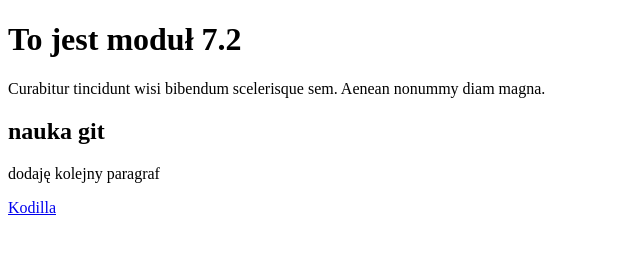
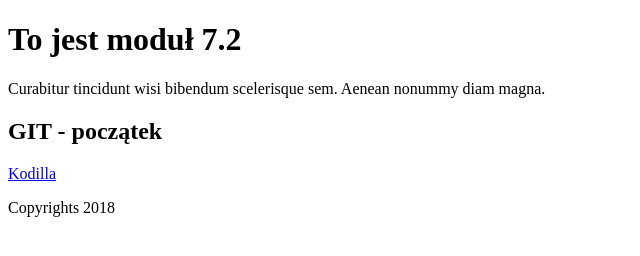
Before and after one commit to TomMikB/learning-git, a plain HTML site: page index.html in a window 1280 px wide. Shown: the whole page, without its empty margins (0-640 px from the left). Drawn offline with Linux system fonts and the light colour scheme.

Commit message:
Change h2, delete paragraph, add paragraph

```diff
--- a/index.html
+++ b/index.html
@@ -7,8 +7,8 @@
 	<body>
 		<h1>To jest moduł 7.2</h1>
 		<p>Curabitur tincidunt wisi bibendum scelerisque sem. Aenean nonummy diam magna.</p>
-		<h2>nauka git</h2>
-		<p>dodaję kolejny paragraf</p>
+		<h2>GIT - początek</h2>
 		<a href="https://kodilla.com/pl">Kodilla</a>
+		<p>Copyrights 2018</p>
 	</body>
 </html>
```
